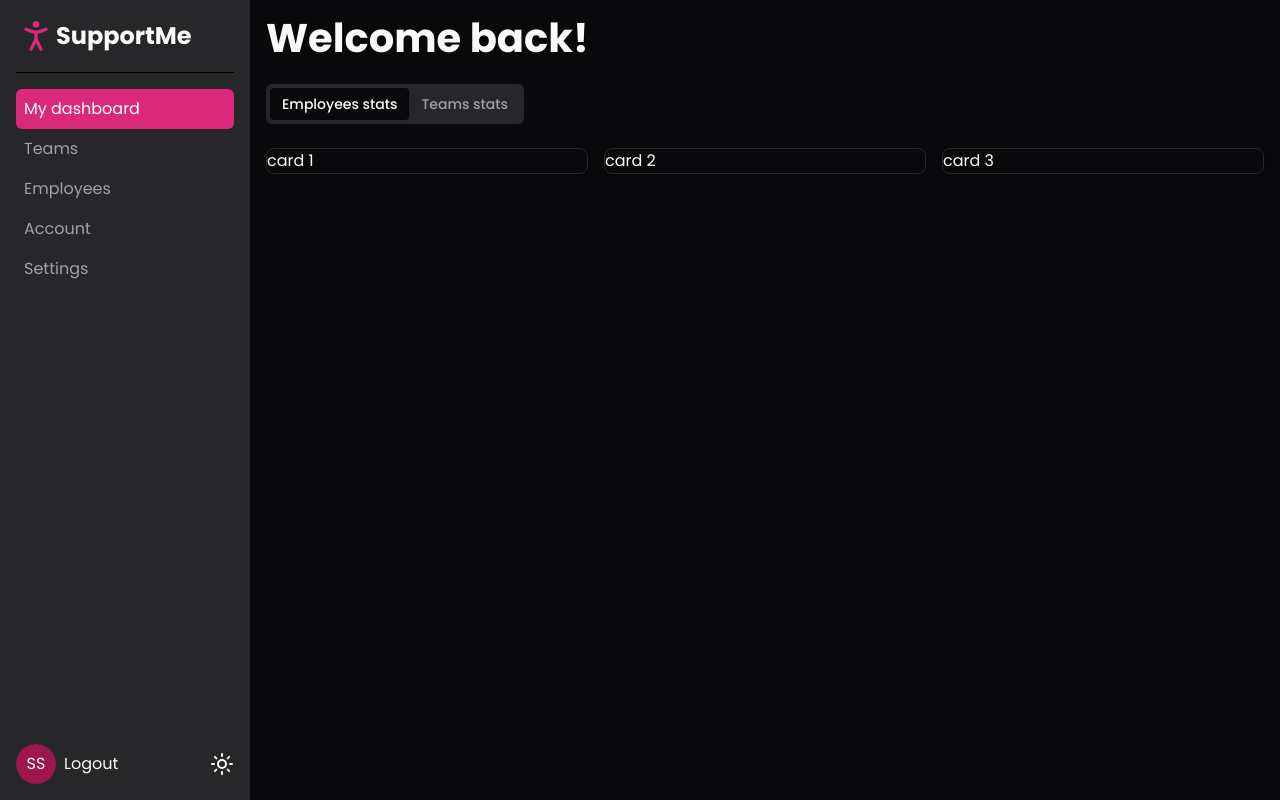
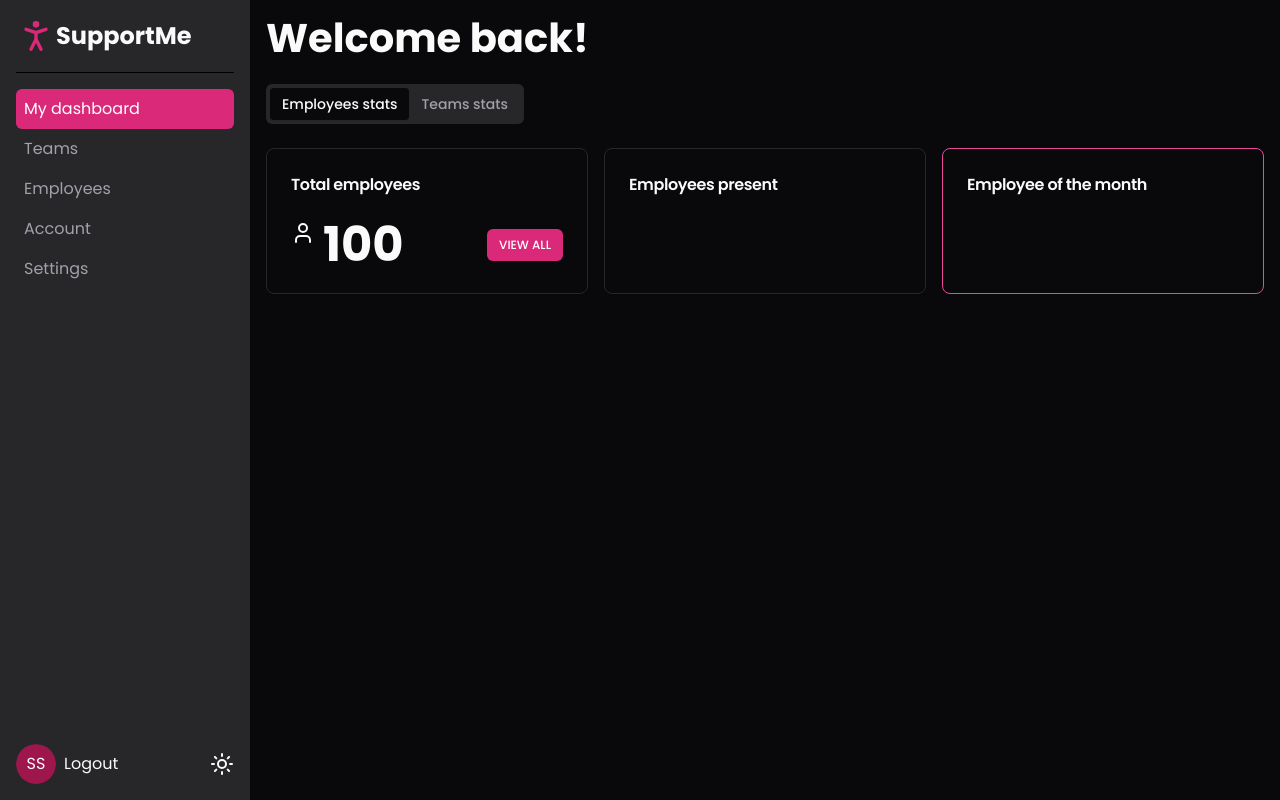
Before and after one commit to StarkovSergey/supporting-service, a Next.js app: page /dashboard in a window 1280 px wide. Built offline with nearby package versions, Linux system fonts and the light colour scheme.

Commit message:
add total employees card content

```diff
--- a/app/dashboard/components/employees-stats.tsx
+++ b/app/dashboard/components/employees-stats.tsx
@@ -1,11 +1,37 @@
-import { Card } from '@/components/ui/card'
+import { Card, CardContent, CardHeader, CardTitle } from '@/components/ui/card'
+import { UserIcon } from 'lucide-react'
+import { Button } from '@/components/ui/button'
+import Link from 'next/link'
 
 export function EmployeesStats() {
   return (
     <div className="grid gap-4 lg:grid-cols-3">
-      <Card>card 1</Card>
-      <Card>card 2</Card>
-      <Card>card 3</Card>
+      <Card>
+        <CardHeader>
+          <CardTitle className="text-base">Total employees</CardTitle>
+        </CardHeader>
+        <CardContent className="flex items-center justify-between gap-4">
+          <div className="flex gap-2">
+            <UserIcon />
+            <div className="text-5xl font-bold">100</div>
+          </div>
+          <div>
+            <Button asChild size="xs">
+              <Link href="/dashboard/emplyees">View all</Link>
+            </Button>
+          </div>
+        </CardContent>
+      </Card>
+      <Card>
+        <CardHeader>
+          <CardTitle className="text-base">Employees present</CardTitle>
+        </CardHeader>
+      </Card>
+      <Card className="border-pink-500">
+        <CardHeader>
+          <CardTitle className="text-base">Employee of the month</CardTitle>
+        </CardHeader>
+      </Card>
     </div>
   )
 }
--- a/components/ui/button.tsx
+++ b/components/ui/button.tsx
@@ -22,6 +22,7 @@ const buttonVariants = cva(
         sm: 'h-9 rounded-md px-3',
         lg: 'h-11 rounded-md px-8',
         icon: 'h-10 w-10',
+        xs: 'text-xs py-2 px-3 tracking-normal',
       },
     },
     defaultVariants: {
```
